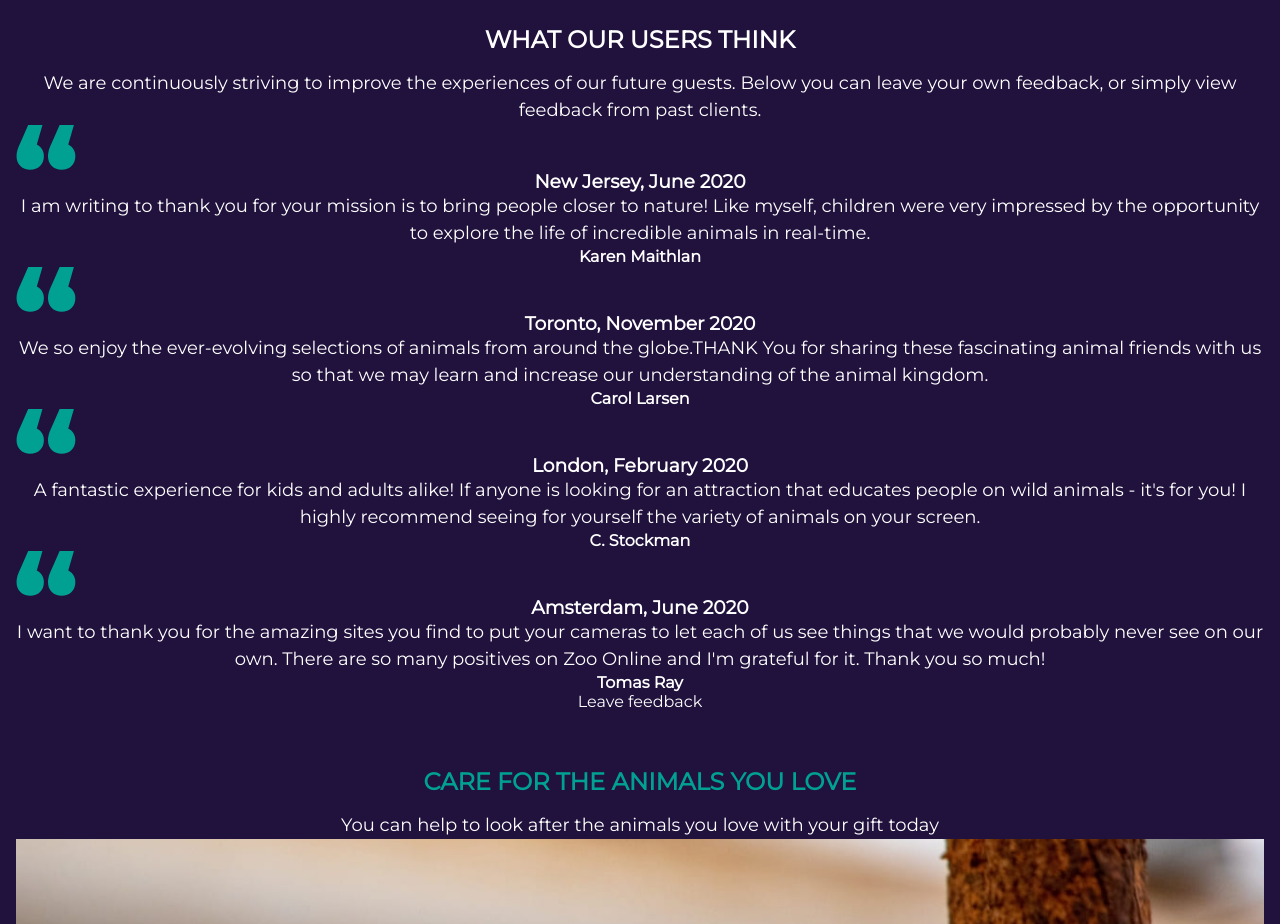
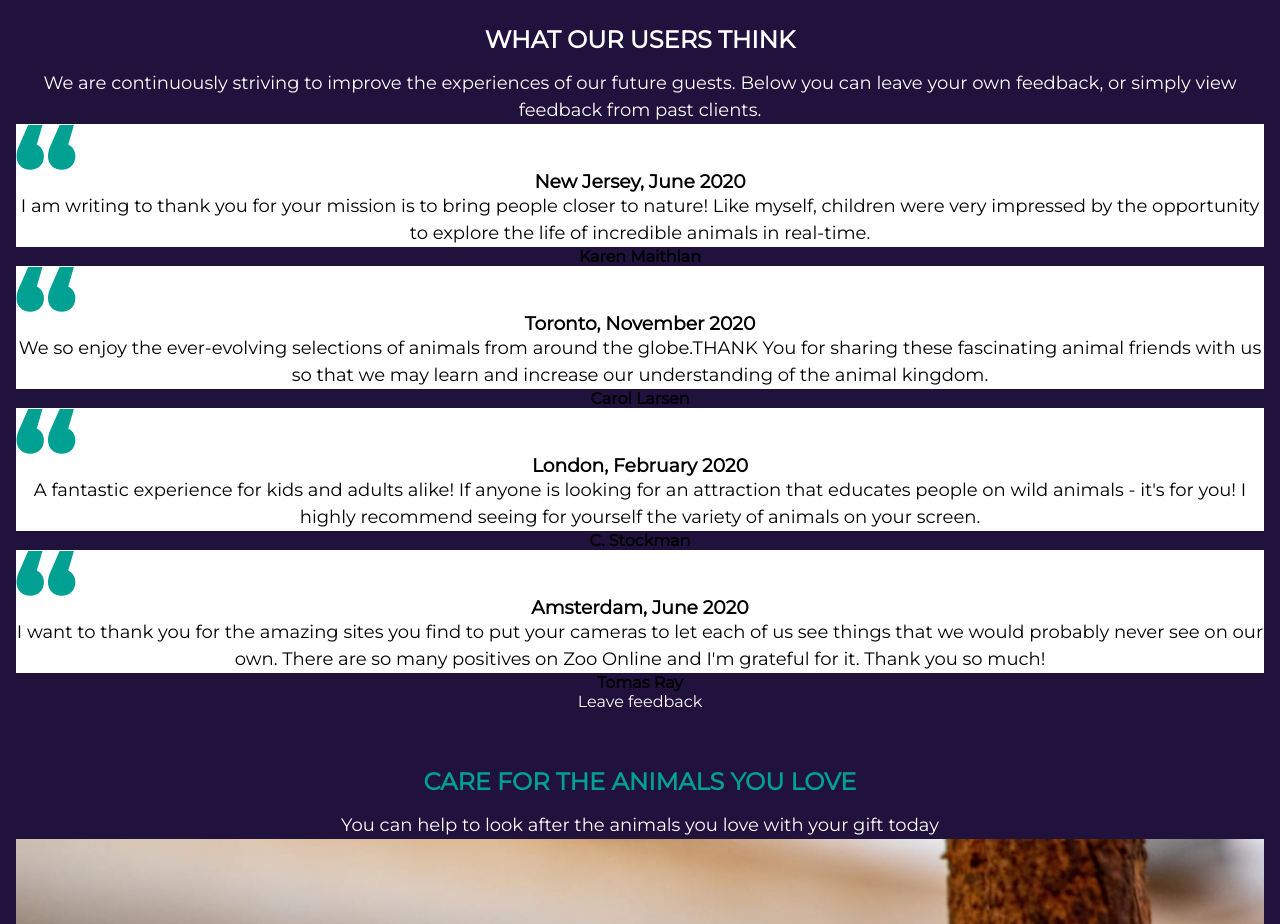
Before and after one commit to Sergecage/Online_zoo, a plain HTML site: page online-zoo/pages/landing/index.html in a window 1280 px wide. Shown: the part 4822-5746 px from the top of the page. Drawn offline with Linux system fonts and the light colour scheme; files whose address does not match are found by name.

Commit message:
feat: style text-boxes

```diff
--- a/online-zoo/pages/landing/style.css
+++ b/online-zoo/pages/landing/style.css
@@ -291,6 +291,12 @@ h4{
     justify-content: space-between;
 }
 
+.text-box{
+    background: var(--col-white);
+    color: black;
+    height: fit-content;
+}
+
 @media (min-width: 640px){}
 
 @media (min-width: 1200px) {
```
